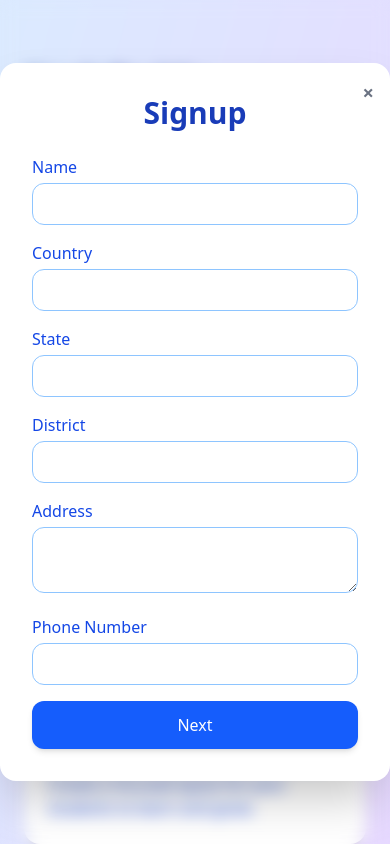
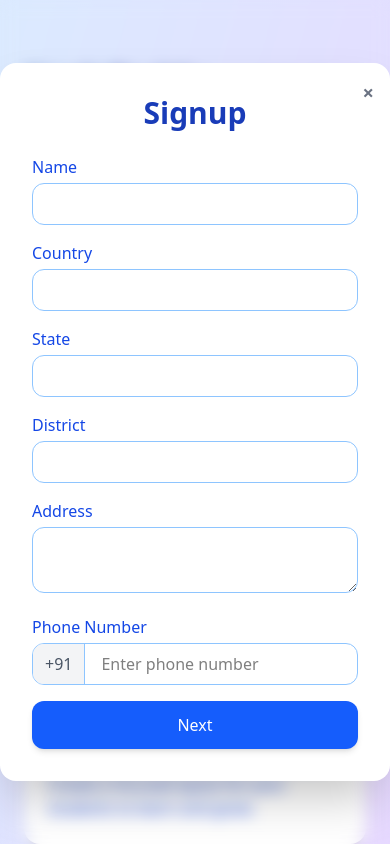
Before and after one commit to SayidMushtaQ/StudyBuddy, a React (Vite) app in the folder client/: page / in a window 390 px wide. Both pictures are taken after a click on the button "Signup". Shown: the top 844 px of the page. Built offline with nearby package versions, Linux system fonts and the light colour scheme.

Commit message:
Refactor phone input in Signup form and update phone format for registration

```diff
--- a/client/src/components/auth/signup/form_st1.jsx
+++ b/client/src/components/auth/signup/form_st1.jsx
@@ -1,6 +1,6 @@
 import React from "react";
 
-export default function FormST1({form, handleSubmit, handleChange}) {
+export default function FormST1({ form, handleSubmit, handleChange }) {
   return (
     <>
       <h2 className="text-3xl font-bold text-blue-800 mb-6 text-center">
@@ -65,14 +65,20 @@ export default function FormST1({form, handleSubmit, handleChange}) {
         </div>
         <div>
           <label className="block text-blue-700 mb-1">Phone Number</label>
+          <div className="flex border border-blue-300 rounded-xl overflow-hidden">
+            <div className="bg-gray-100 flex items-center px-3 text-gray-600 border-r border-blue-300">
+              +91
+            </div>
             <input
               type="tel"
               name="phone"
               value={form.phone}
               onChange={handleChange}
-            className="w-full border border-blue-300 rounded-xl px-4 py-2"
+              className="w-full px-4 py-2"
+              placeholder="Enter phone number"
               required
             />
+          </div>
         </div>
         <button
           type="submit"
--- a/client/src/pages/Signup.jsx
+++ b/client/src/pages/Signup.jsx
@@ -48,7 +48,7 @@ export default function Signup({ onClose }) {
           state: form.state,
           district: form.district,
           address: form.address,
-          phone: form.phone,
+          phone: `+91${form.phone}`,
           role: form.role,
           collegeName: form.collegeName,
           department: form.department,
```
Also changed, not shown: 1 other file (tests, documents, lock files or other folders). Lines whose indentation alone changed are shown as unchanged.
